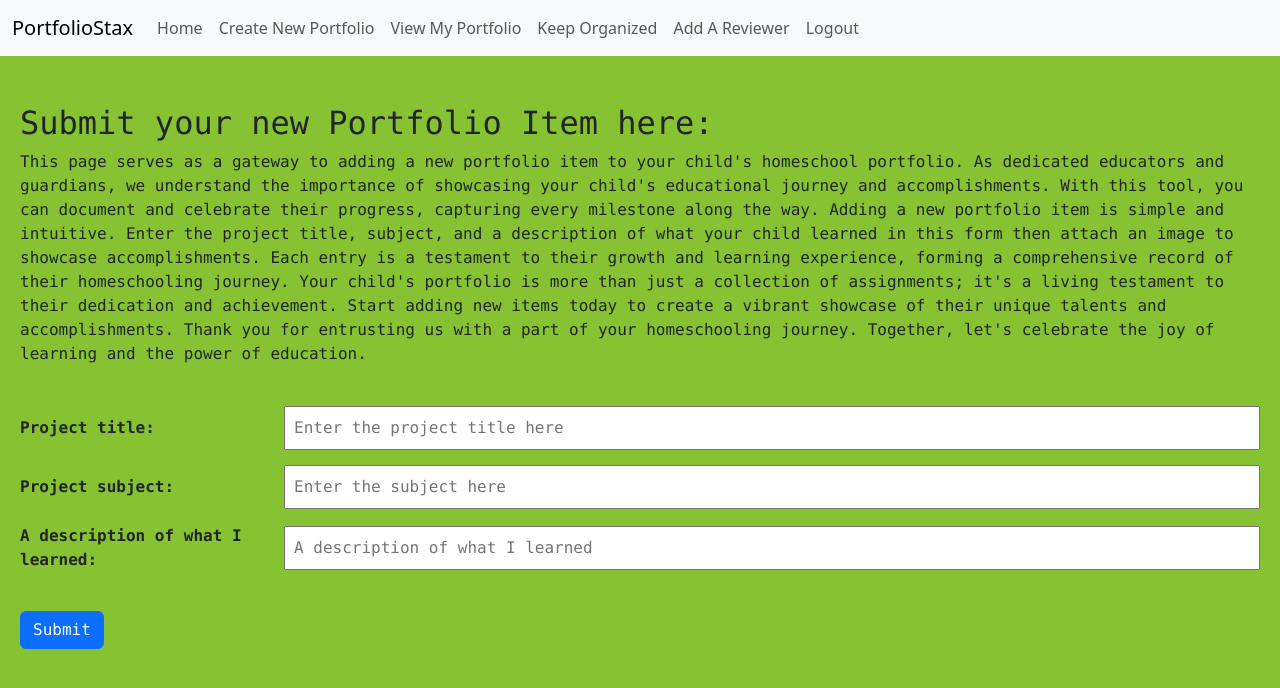
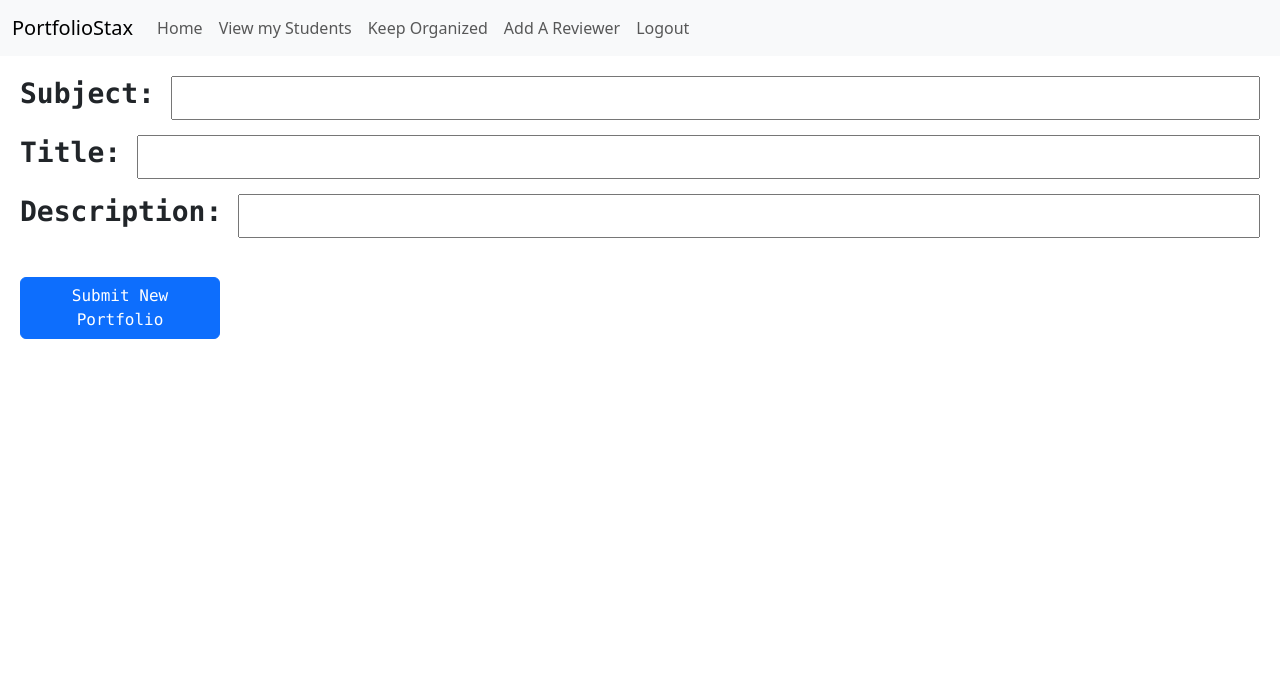
Before and after one commit to KNR84/PortfolioStax, a React (Create React App) app in the folder client/portfoliostaxclient/: page /create/new/portfolioItem/1 in a window 1280 px wide. Shown: the top 688 px of the page. Built offline with nearby package versions, Linux system fonts and the light colour scheme; sample sign-in values are in the browser's storage.

Commit message:
ready to fix

```diff
--- a/client/portfoliostaxclient/src/components/Header.js
+++ b/client/portfoliostaxclient/src/components/Header.js
@@ -32,11 +32,7 @@ export default function Header({isLoggedIn, setIsLoggedIn}) {
               </NavItem>
 
               <NavItem>
-  <NavLink tag={RRNavLink} to="/create-portfolio">Create New Portfolio</NavLink>
-</NavItem>
-
-<NavItem>
-  <NavLink tag={RRNavLink} to="/view-portfolio">View My Portfolio</NavLink>
+  <NavLink tag={RRNavLink} to="/student/list">View my Students</NavLink>
 </NavItem>
 
 <NavItem>
--- a/client/portfoliostaxclient/src/components/Home.js
+++ b/client/portfoliostaxclient/src/components/Home.js
@@ -20,15 +20,15 @@ export default function Home() {
         <div className="content">
           <h4>Create Your Portfolio</h4>
           <p>From worksheets to science experiments and field trips, capture every milestone. It's not just a portfolio; it's a living testament to their journey. Dive in and let the magic unfold! </p>
-          <Link to="/create/new/portfolio"><button>Learn More</button></Link>
+          {/* <Link to="/create/new/portfolio"><button>Learn More</button></Link> */}
         </div>
       </div>
 
       <div className="section">
         <div className="content">
-          <h4>View and Update Your Portfolio's Items</h4>
+          <h4>View your Students</h4>
           <p>Dive into your child's progress, tweak, and tailor throughout the year. It's your dynamic canvas to witness growth firsthand. Let's embark on this journey together!</p>
-          <Link to="/portfolioItem/list"><button>Learn More</button></Link>
+          <Link to="/student/list"><button>Learn More</button></Link>
         </div>
       </div>
 
--- a/client/portfoliostaxclient/src/components/PortfolioForm.js
+++ b/client/portfoliostaxclient/src/components/PortfolioForm.js
@@ -3,7 +3,6 @@
 import { useState } from "react";
 import { addPortfolio } from "../APIManagers/PortfolioViewManager";
 import { useNavigate } from 'react-router-dom'
-import './Form.css';
 
 
 export const PortfolioForm = ({ updatePortfoliosState }) => {
@@ -36,18 +35,11 @@ const navigate = useNavigate()
     }
 
     return (
-        <div className="full-page-container"> {/* Wrap the form in a container */}
-         <div className="header">
-              <br></br>
-              <br></br>
-                <h2>Create a new portfolio:</h2>
-                <p>Organizing your educational journey by year can offer clarity and simplicity. Please indicate the year you commenced this grade and the year you intend to complete it.</p>
-
-            </div>
+        <>
         <form className="portfolio-form">
             <fieldset>
                 <div className="form-group">
-                    <h3><b><label htmlFor="startYear">Year you began this grade:</label></b></h3>
+                    <h3><b><label htmlFor="startYear">Start Year:</label></b></h3>
                     <input
                         type="text"
                         id="startYear"
@@ -60,7 +52,7 @@ const navigate = useNavigate()
                     />
                 </div>
                 <div className="form-group">
-                    <h3><b><label htmlFor="finishYear">Year you plan to finish:</label></b></h3>
+                    <h3><b><label htmlFor="finishYear">Finish Year:</label></b></h3>
                     <input
                         type="text"
                         id="finishYear"
@@ -74,9 +66,8 @@ const navigate = useNavigate()
                 </div>
             </fieldset>
             <br />
-            <button onClick={(clickEvent) => clickTheSaveButton(clickEvent)} className="btn btn-primary">Submit</button>
+            <button onClick={(clickEvent) => clickTheSaveButton(clickEvent)} className="btn btn-primary">Submit New Portfolio</button>
         </form>
-        </div>
-
+    </>
 );
 };
--- a/client/portfoliostaxclient/src/components/PortfolioItemForm.js
+++ b/client/portfoliostaxclient/src/components/PortfolioItemForm.js
@@ -1,8 +1,125 @@
+// import React, { useState } from "react";
+// import { addPortfolioItem } from "../APIManagers/PortfolioItemViewManager";
+// import { useNavigate, useParams } from 'react-router-dom';
+// import './Form.css';
+
+
+// export const PortfolioItemForm = ({ updatePortfolioItemsState }) => {
+//     const [newPortfolioItem, setNewPortfolioItem] = useState({
+//         itemType: "",
+//         title: "",
+//         description: "",
+//         studentId: 0,
+//         portfolioId: 0,
+//         filePath: "",
+//         completedDateTime: new Date().toISOString() // Initialize with current date and time
+//     });
+
+//     const navigate = useNavigate();
+//     const { id } = useParams();
+
+//     const clickTheSaveButton = (e) => {
+//         e.preventDefault();
+
+//         const currentDate = new Date().toISOString(); // Get current date and time
+//         const newPortfolioItemToSendToAPI = {
+//             itemType: newPortfolioItem.itemType,
+//             title: newPortfolioItem.title,
+//             description: newPortfolioItem.description,
+//             portfolioId: id,
+//             completedDateTime: currentDate // Update completedDateTime with current date and time
+//         };
+
+//         addPortfolioItem(newPortfolioItemToSendToAPI)
+//             .then(() => {
+//                 setNewPortfolioItem({
+//                     itemType: "",
+//                     title: "",
+//                     description: "",
+//                     completedDateTime: currentDate // Update completedDateTime in state
+//                 });
+//                 // updatePortfolioItemsState();
+//                 navigate(`/portfolioItem/list/${id}`);
+//             });
+//     };
+
+//     return (
+//         <div className="full-page-container"> {/* Wrap the form in a container */}
+
+//             <div className="header">
+//               <br></br>
+//               <br></br>
+//                 <h2>Submit your new Portfolio Item here:</h2>
+//                 <p>This page serves as a gateway to adding a new portfolio item to your child's homeschool portfolio. As dedicated educators and guardians, we understand the importance of showcasing your child's educational journey and accomplishments. With this tool, you can document and celebrate their progress, capturing every milestone along the way.
+
+// Adding a new portfolio item is simple and intuitive. Enter the project title, subject, and a description of what your child learned in this form then attach an image to showcase accomplishments. Each entry is a testament to their growth and learning experience, forming a comprehensive record of their homeschooling journey.
+
+// Your child's portfolio is more than just a collection of assignments; it's a living testament to their dedication and achievement. Start adding new items today to create a vibrant showcase of their unique talents and accomplishments.
+
+// Thank you for entrusting us with a part of your homeschooling journey. Together, let's celebrate the joy of learning and the power of education.</p>
+
+//             </div>
+//             <form className="portfolio-form">
+//                 <fieldset>
+//                     <div className="form-group">
+//                         <label htmlFor="title"><b>Project title:</b></label>
+//                         <input
+//                             placeholder='Enter the project title here'
+//                             type="text"
+//                             id="title"
+//                             value={newPortfolioItem.title}
+//                             onChange={(event) => {
+//                                 const copy = { ...newPortfolioItem };
+//                                 copy.title = event.target.value;
+//                                 setNewPortfolioItem(copy);
+//                             }}
+//                         />
+//                     </div>
+
+//                     <div className="form-group">
+//                         <label htmlFor="itemType"><b>Project subject:</b></label>
+//                         <input
+//                             placeholder='Enter the subject here'
+//                             type="text"
+//                             id="itemType"
+//                             value={newPortfolioItem.itemType}
+//                             onChange={(event) => {
+//                                 const copy = { ...newPortfolioItem };
+//                                 copy.itemType = event.target.value;
+//                                 setNewPortfolioItem(copy);
+//                             }}
+//                         />
+//                     </div>
+
+//                     <div className="form-group">
+//                         <label htmlFor="description"><b>A description of what I learned:</b></label>
+//                         <input
+//                             placeholder='A description of what I learned'
+//                             type="text"
+//                             id="description"
+//                             value={newPortfolioItem.description}
+//                             onChange={(event) => {
+//                                 const copy = { ...newPortfolioItem };
+//                                 copy.description = event.target.value;
+//                                 setNewPortfolioItem(copy);
+//                             }}
+//                         />
+//                     </div>
+//                 </fieldset>
+//                 <br />
+//                 <button onClick={(clickEvent) => clickTheSaveButton(clickEvent)} className="btn btn-primary">Submit</button>
+//             </form>
+//         </div>
+//     );
+// };
+
+
+// this component provides a form for users to add a new portfolioItem. It captures the input data, sends it to the server via a POST request, and updates the UI with the new portfolio item upon successful addition
+
 import React, { useState } from "react";
 import { addPortfolioItem } from "../APIManagers/PortfolioItemViewManager";
 import { useNavigate, useParams } from 'react-router-dom';
 import './Form.css';
-
 
 export const PortfolioItemForm = ({ updatePortfolioItemsState }) => {
     const [newPortfolioItem, setNewPortfolioItem] = useState({
@@ -44,27 +161,25 @@ export const PortfolioItemForm = ({ updatePortfolioItemsState }) => {
     };
 
     return (
-        <div className="full-page-container"> {/* Wrap the form in a container */}
-
-            <div className="header">
-              <br></br>
-              <br></br>
-                <h2>Submit your new Portfolio Item here:</h2>
-                <p>This page serves as a gateway to adding a new portfolio item to your child's homeschool portfolio. As dedicated educators and guardians, we understand the importance of showcasing your child's educational journey and accomplishments. With this tool, you can document and celebrate their progress, capturing every milestone along the way.
-
-Adding a new portfolio item is simple and intuitive. Enter the project title, subject, and a description of what your child learned in this form then attach an image to showcase accomplishments. Each entry is a testament to their growth and learning experience, forming a comprehensive record of their homeschooling journey.
-
-Your child's portfolio is more than just a collection of assignments; it's a living testament to their dedication and achievement. Start adding new items today to create a vibrant showcase of their unique talents and accomplishments.
-
-Thank you for entrusting us with a part of your homeschooling journey. Together, let's celebrate the joy of learning and the power of education.</p>
-
-            </div>
+        <>
             <form className="portfolio-form">
                 <fieldset>
                     <div className="form-group">
-                        <label htmlFor="title"><b>Project title:</b></label>
+                        <h3><b><label htmlFor="itemType">Subject:</label></b></h3>
                         <input
-                            placeholder='Enter the project title here'
+                            type="text"
+                            id="itemType"
+                            value={newPortfolioItem.itemType}
+                            onChange={(event) => {
+                                const copy = { ...newPortfolioItem };
+                                copy.itemType = event.target.value;
+                                setNewPortfolioItem(copy);
+                            }}
+                        />
+                    </div>
+                    <div className="form-group">
+                        <h3><b><label htmlFor="title">Title:</label></b></h3>
+                        <input
                             type="text"
                             id="title"
                             value={newPortfolioItem.title}
@@ -75,28 +190,11 @@ Thank you for entrusting us with a part of your homeschooling journey. Together,
                             }}
                         />
                     </div>
-
                     <div className="form-group">
-                        <label htmlFor="itemType"><b>Project subject:</b></label>
+                        <h3><b><label htmlFor="description">Description:</label></b></h3>
                         <input
-                            placeholder='Enter the subject here'
                             type="text"
-                            id="itemType"
-                            value={newPortfolioItem.itemType}
-                            onChange={(event) => {
-                                const copy = { ...newPortfolioItem };
-                                copy.itemType = event.target.value;
-                                setNewPortfolioItem(copy);
-                            }}
-                        />
-                    </div>
-
-                    <div className="form-group">
-                        <label htmlFor="description"><b>A description of what I learned:</b></label>
-                        <input
-                            placeholder='A description of what I learned'
-                            type="text"
-                            id="description"
+                            id="Description"
                             value={newPortfolioItem.description}
                             onChange={(event) => {
                                 const copy = { ...newPortfolioItem };
@@ -107,8 +205,8 @@ Thank you for entrusting us with a part of your homeschooling journey. Together,
                     </div>
                 </fieldset>
                 <br />
-                <button onClick={(clickEvent) => clickTheSaveButton(clickEvent)} className="btn btn-primary">Submit</button>
+                <button onClick={(clickEvent) => clickTheSaveButton(clickEvent)} className="btn btn-primary">Submit New Portfolio</button>
             </form>
-        </div>
+        </>
     );
 };
```
Also changed, not shown: client/portfoliostaxclient/src/components/PortfolioEdit.js (+11 -2 lines), client/portfoliostaxclient/src/components/PortfolioItemEdit.js (+17 -21 lines), client/portfoliostaxclient/src/components/StudentEdit.js (+14 -2 lines).
